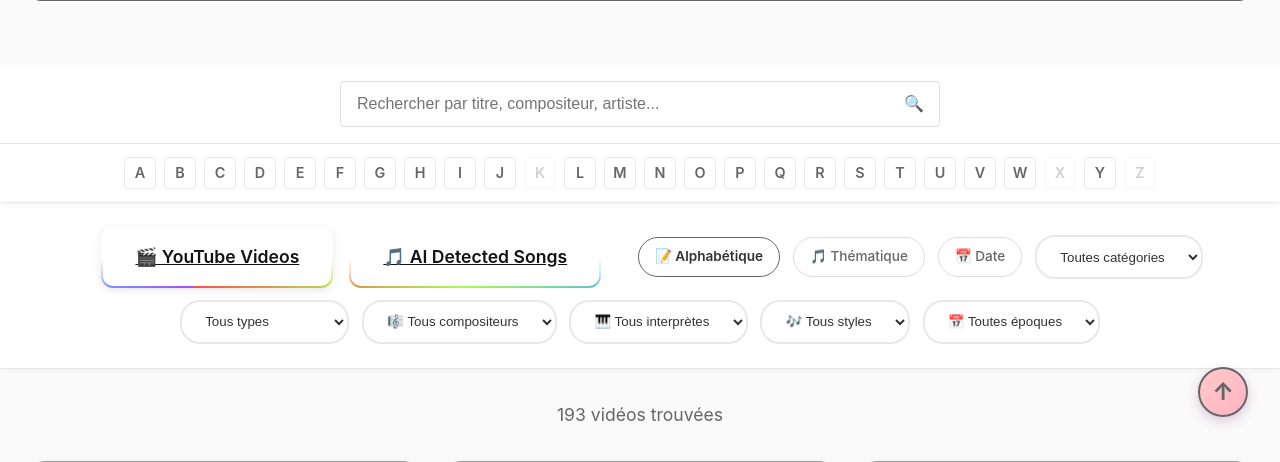
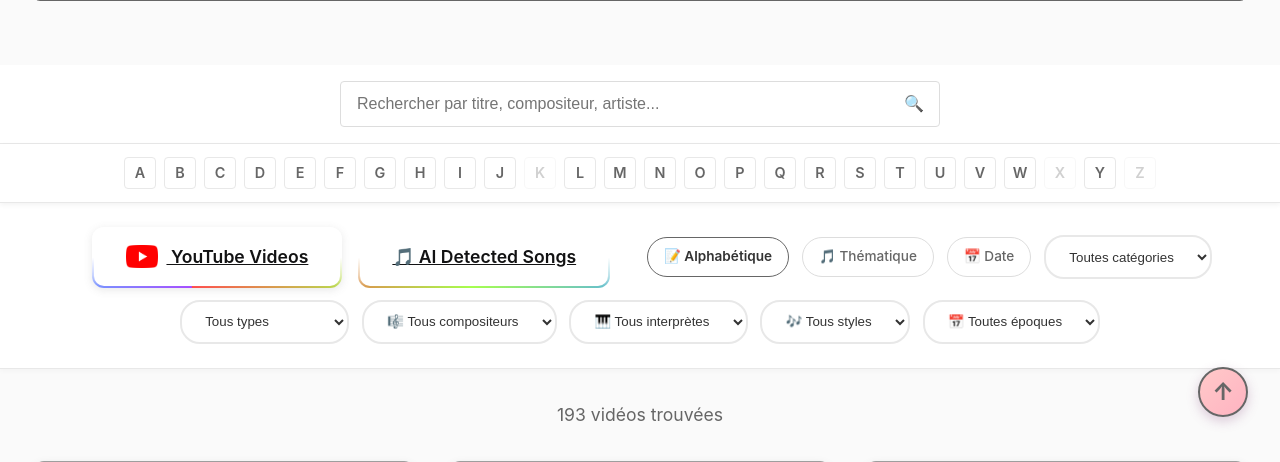
Before and after one commit to ColinusM/Piano-Jazz-Concept, a Flask app: page /?view=videos&sort=alpha in a window 1280 px wide. Shown: the part 351-813 px from the top of the page. Run offline with Flask 3, Linux system fonts and the light colour scheme; data comes from the database, SQL or seed files in the repository; both versions use the stored data as it was after the commit; grey boxes are pictures that could not be loaded.

Commit message:
Fix video title display in videos view and add YouTube/favicon icons
- Fix bug where video titles were replaced with song titles in videos view
- Restrict title editing to songs view only (videos view now always shows original YouTube title)
- Add YouTube logo icon to YouTube Videos button
- Add Piano Jazz Concept logo as browser favicon
- Add CSS styling for button icons

🤖 Generated with [Claude Code](https://claude.com/claude-code)

Co-Authored-By: Claude <noreply@anthropic.com>

```diff
--- a/templates/index.html
+++ b/templates/index.html
@@ -4,6 +4,7 @@
     <meta charset="UTF-8">
     <meta name="viewport" content="width=device-width, initial-scale=1.0">
     <title>Piano Jazz Concept - Catalogue des Vidéos</title>
+    <link rel="icon" type="image/png" href="/static/images/favicon.png">
     <style>
         * {
             margin: 0;
@@ -130,6 +131,14 @@
             animation: rainbow 4s linear infinite;
             border-width: 2px;
             box-shadow: 0 2px 8px rgba(100, 100, 100, 0.15);
+        }
+
+        .btn-rainbow .btn-icon {
+            height: 1.4rem;
+            width: auto;
+            vertical-align: middle;
+            margin-right: 0.5rem;
+            margin-top: -0.2rem;
         }
 
         .container {
@@ -735,7 +744,7 @@
     <div class="controls">
         <div class="controls-primary">
             <a href="/?view=videos&sort={{ sort }}" class="btn-rainbow {% if view == 'videos' %}active{% endif %}">
-                🎬 YouTube Videos
+                <img src="/static/images/youtube-icon.png" alt="YouTube" class="btn-icon"> YouTube Videos
             </a>
             <a href="/?view=songs&sort={{ sort }}" class="btn-rainbow {% if view == 'songs' %}active{% endif %}">
                 🎵 AI Detected Songs
@@ -815,7 +824,16 @@
                     {% if video.total_parts > 1 %}
                     <span class="part-badge">Partie {{ video.part_number }}/{{ video.total_parts }}</span>
                     {% endif %}
-                    <h3 class="video-title">{{ video.title }}</h3>
+                    <h3 class="video-title">
+                        {% if is_admin and view == 'songs' %}
+                        <span class="editable-field" data-id="{{ video.id }}" data-field="song_title">
+                            <span class="field-value">{{ video.title }}</span>
+                            <span class="edit-icon" onclick="editField(this)">✏️</span>
+                        </span>
+                        {% else %}
+                        {{ video.title }}
+                        {% endif %}
+                    </h3>
 
                     {% if video.extracted_songs %}
                     <p class="composer">🎵 Songs extracted:
```
Also changed, not shown: Youtube_logo.png (added), database/piano_jazz_videos.db, static/images/favicon.png (added), static/images/youtube-icon.png (added).
